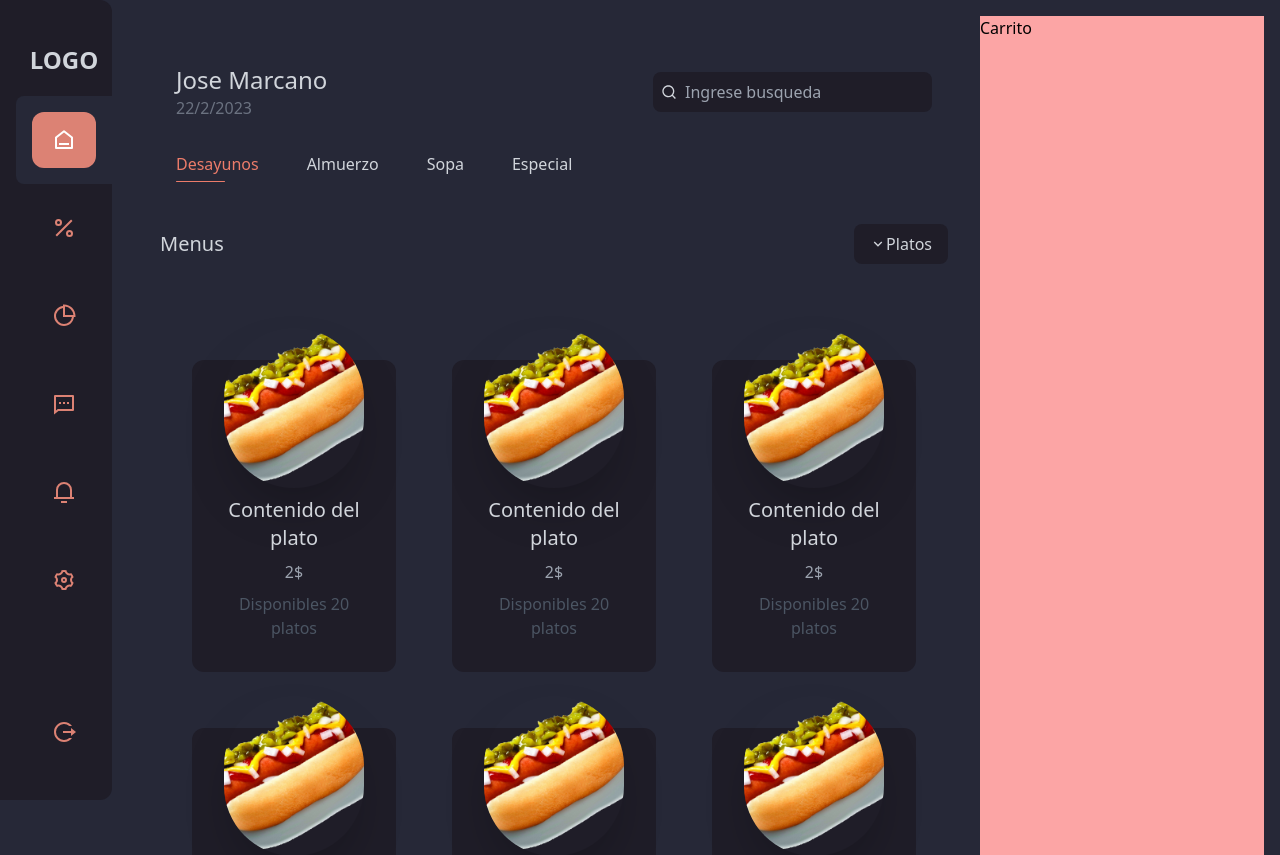
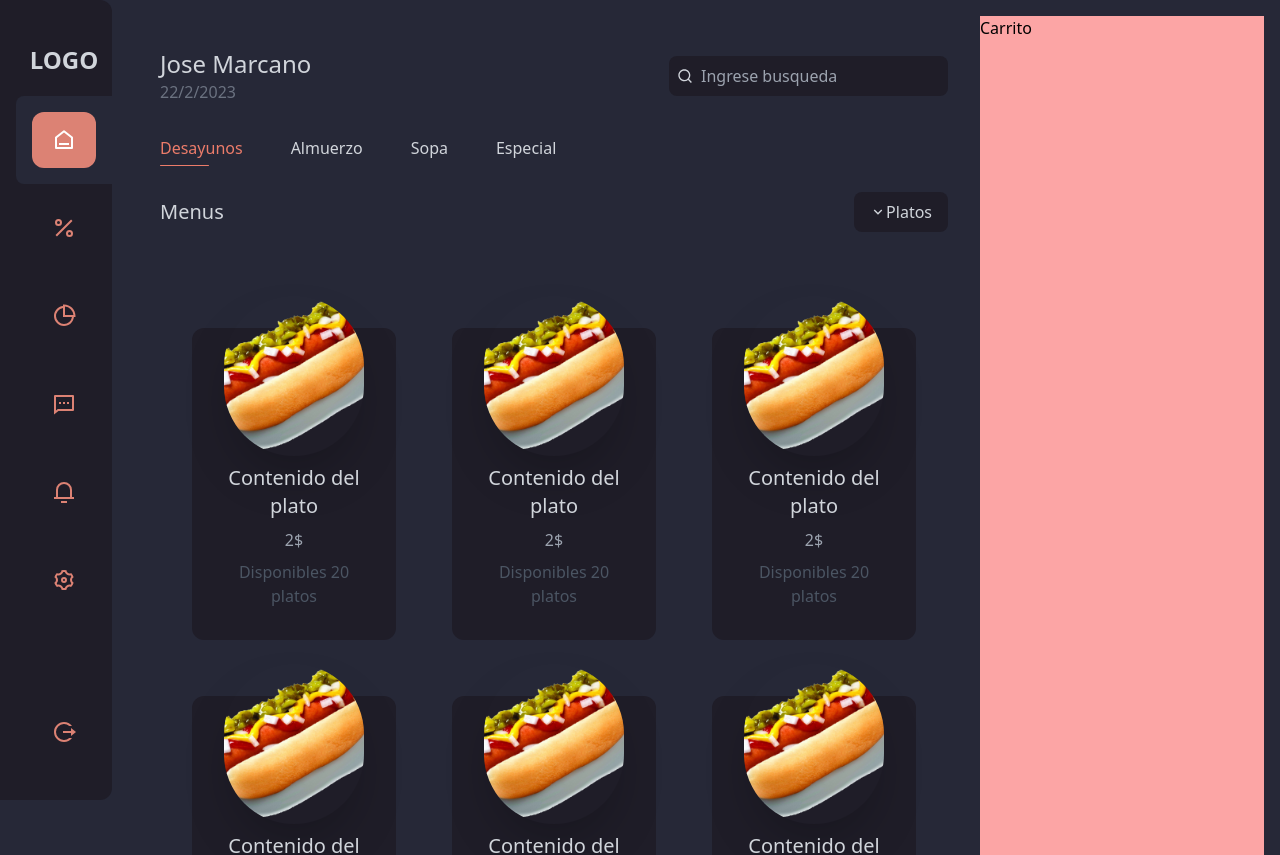
Before and after one commit to Tr0nskimack/react-rest-tawlind, a React (Vite) app: page / in a window 1280 px wide. Shown: the top 855 px of the page. Built offline with nearby package versions, Linux system fonts and the light colour scheme.

Commit message:
corregido un padding

```diff
--- a/src/App.jsx
+++ b/src/App.jsx
@@ -34,7 +34,7 @@ const App = () => {
 
     <main className='lg:pl-32 grid grid-cols-1 lg:grid-cols-8 p-4 pb-20'>
       <div className='lg:col-span-6 md:p-8'>
-        <header className=' p-4'>
+        <header >
           {/* title and search */}
           <div className='flex flex-col md:flex-row md:justify-between md:items-center gap-4 mb-6' >
             <div>
```
